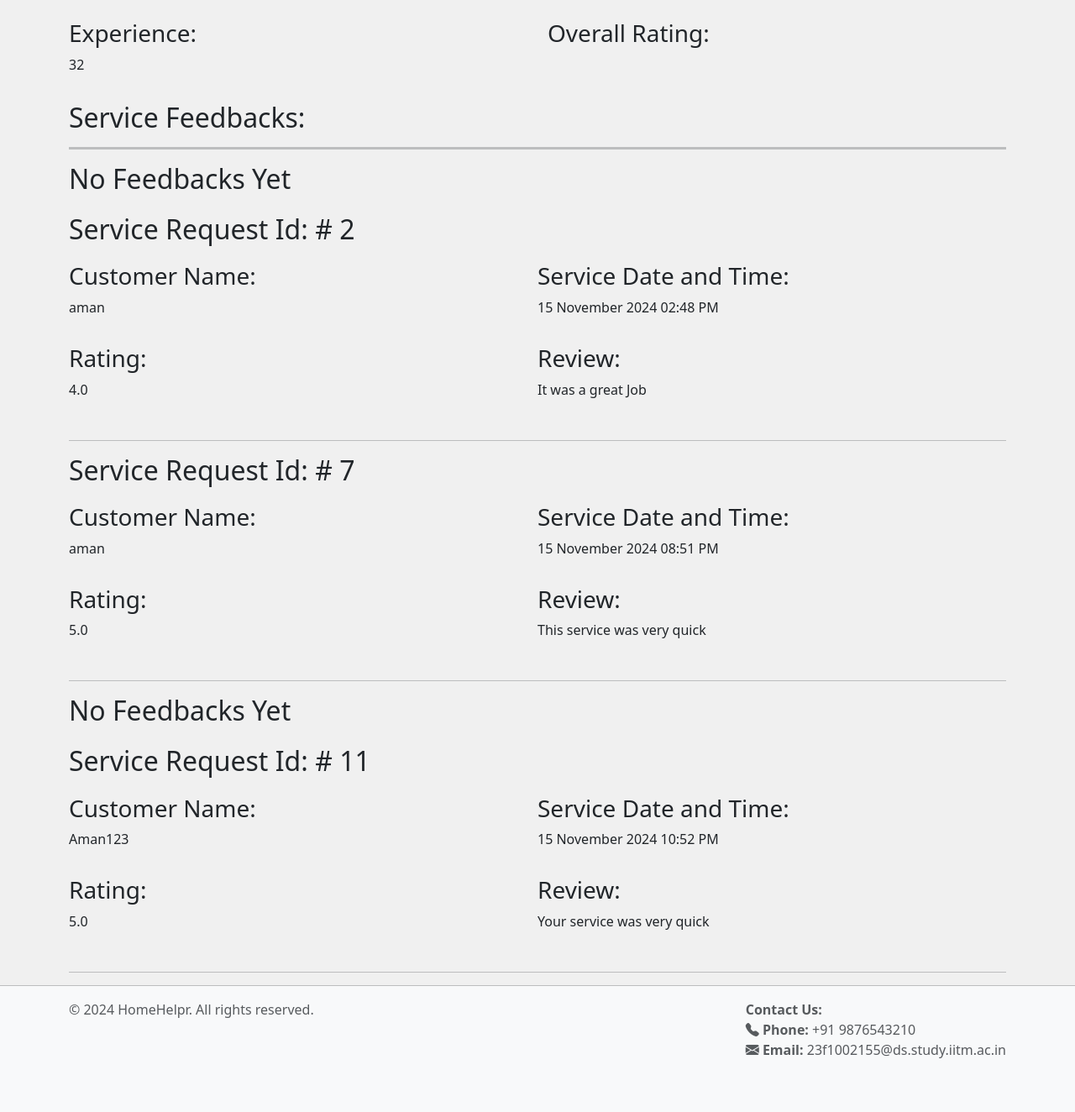
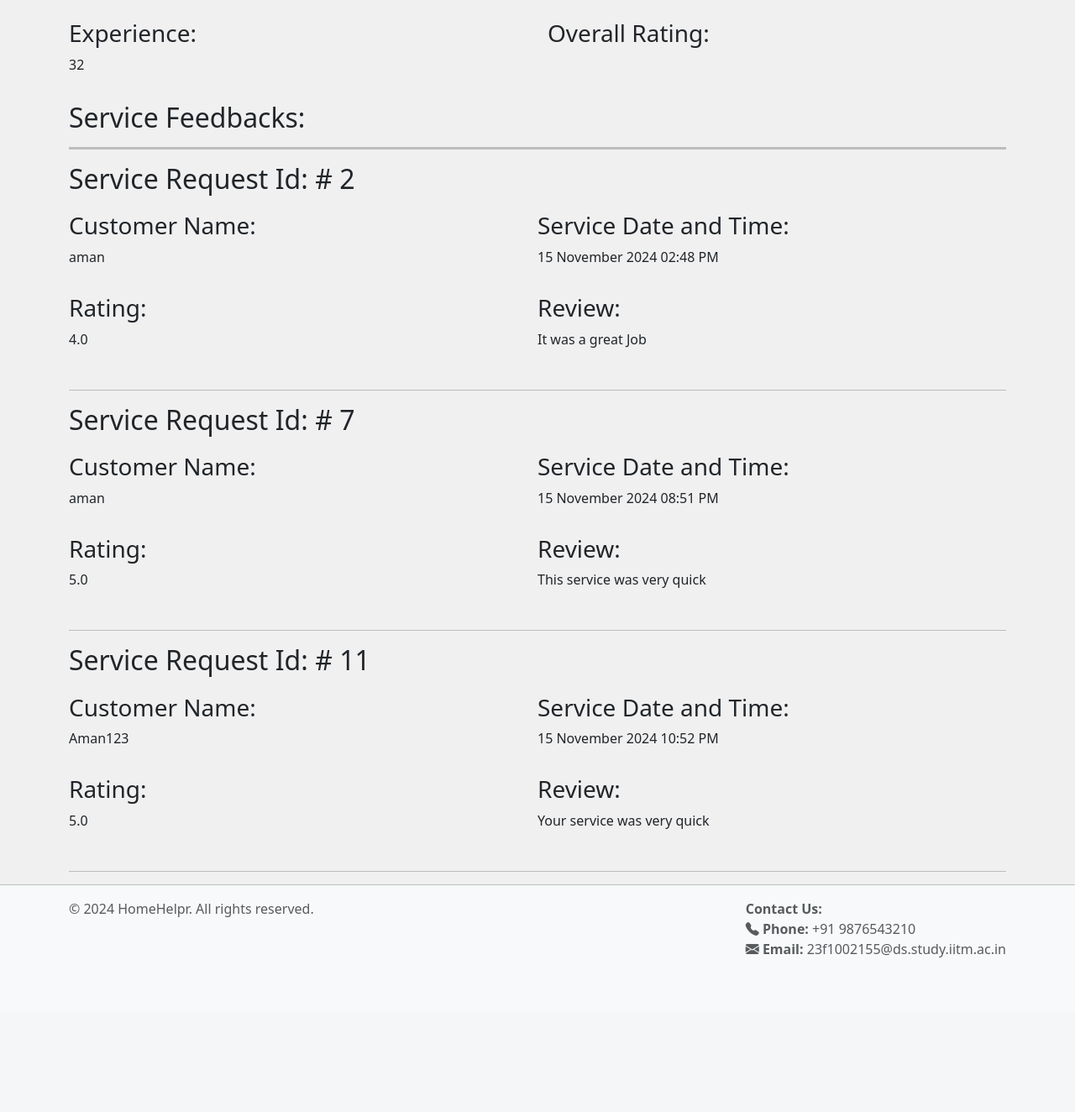
Before and after one commit to 23f1002155/mad-1-az-household-service, a Flask app: template templates/service_provider_profile.html in a window 1280 px wide. Shown: the part 537-1861 px from the top of the page at 84% size. After the commit the page ends 1677 px from the top, so only its background shows below. Run offline with Flask 3, Linux system fonts and the light colour scheme; the template is opened without the code that fills it: values that come from a table or form of the project are taken from there, others are empty.

Commit message:
Final Commit

```diff
--- a/application/controllers.py
+++ b/application/controllers.py
@@ -489,7 +489,7 @@ def search_from_header():
         for service_provider in service_providers:
             feedbacks = ServiceFeedback.query.filter_by(sf_service_provider_id= service_provider.p_id).all()
             if feedbacks:
-                valid_feedbacks = [feedback.sf_rating for feedback in feedbacks if feedback.sf_rating is not None]
+                valid_feedbacks = [feedback.sf_rating for feedback in feedbacks if feedback.sf_rating != 0]
                 average_rating = sum(valid_feedbacks) / len(valid_feedbacks) if valid_feedbacks else 0
                 if average_rating == 0:
                     average_rating = 0
@@ -1052,7 +1052,7 @@ def professional_list(s_id):
         for service_provider in service_providers:
             feedbacks = ServiceFeedback.query.filter_by(sf_service_provider_id= service_provider.p_id).all()
             if feedbacks:
-                average_rating = sum(feedback.sf_rating for feedback in feedbacks) / len(feedbacks)
+                average_rating = sum(feedback.sf_rating for feedback in feedbacks if feedback.sf_rating  != 0) / len(feedbacks)
             else:
                 average_rating = 0
             service_providers_and_ratings.append((service_provider, average_rating))
--- a/templates/service_provider_profile.html
+++ b/templates/service_provider_profile.html
@@ -59,6 +59,11 @@
                 <h2>Service Feedbacks:</h2>
                 <hr style="border-top: 3px solid;">
             </div>
+        {% else %}
+            <div class="col-md-12 mb-3">
+                <h2>No Feedbacks Yet</h2>
+            </div>
+        {% endif %}
                 {% for service_feedback in service_feedbacks %}
                 {% if service_feedback.sf_rating %}
                 <h2 style="margin-bottom: 20px;">Service Request Id: # {{ service_feedback.sf_service_request_id }}</h2>
@@ -85,18 +90,9 @@
                     </div>
                 </div>
                 <hr>
-                {% else %}
-                <div class="col-12" style="height: 60px;">
-                    <h2>No Feedbacks Yet</h2>
-                </div>
                 {% endif %}
                 {% endfor %}
 
-        {% else %}
-            <div class="col-12">
-                <h2>No Feedbacks Yet</h2>
-            </div>
-        {% endif %}
     </div>
 </div>
 
```
Also changed, not shown: application/validation.py (line endings or trailing spaces), db_directory/HomeHelpr.sqlite3.
